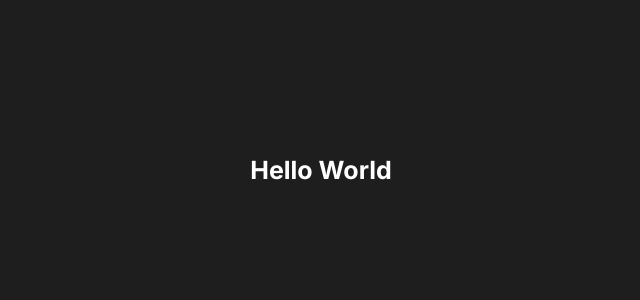
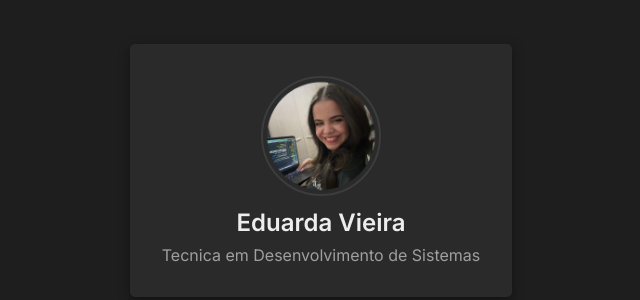
Before and after one commit to eduardavieira-dev/Link-in-bio, a React (Vite) app: page / in a window 1280 px wide. Shown: the part 230-530 px from the top of the page, without its empty margins (319-959 px from the left). Built offline with nearby package versions, Linux system fonts and the light colour scheme.

Commit message:
feat: add ProfileHeader and components

```diff
--- a/src/App.tsx
+++ b/src/App.tsx
@@ -1,9 +1,12 @@
-import { TituloTeste } from './styles/pages/home.style';
+import { ProfileHeader } from "./components/ProfileHeader";
+import { MainContainer } from "./styles/pages/Home/home.style";
 
 export function App() {
     return (
         <>
-            <TituloTeste>Hello World</TituloTeste>
+            <MainContainer>
+              <ProfileHeader></ProfileHeader>
+            </MainContainer>
         </>
     );
 }
--- /dev/null
+++ b/src/components/ProfileHeader/index.tsx
@@ -0,0 +1,11 @@
+import { ProfileContainer } from "../../styles/components/ProfileHeader/ProfileHeader.style";
+
+export function ProfileHeader() {
+    return (
+    <ProfileContainer>
+        <img src="/profile.png" alt="Eduarda" />
+        <h2>Eduarda Vieira</h2>
+        <p>Tecnica em Desenvolvimento de Sistemas</p>
+    </ProfileContainer>
+    );
+}
--- /dev/null
+++ b/src/styles/components/ProfileHeader/ProfileHeader.style.ts
@@ -0,0 +1,25 @@
+import styled from "styled-components";
+
+export const ProfileContainer = styled.div`
+    text-align: center;
+
+    img{
+        width: 120px;
+        height: 120px;
+        object-fit: cover;
+        border: 2px solid var(--border-color);
+        border-radius: 50%;
+    }
+
+    h2{
+        font-size: 1.5em;
+        font-weight:600;
+        margin: 1vh 0;
+    }
+
+    p{
+        font-size: 1em;
+        opacity: 60%;
+
+    }
+`;
--- /dev/null
+++ b/src/styles/pages/Home/home.style.ts
@@ -0,0 +1,16 @@
+import styled from 'styled-components';
+
+export const MainContainer = styled.section`
+    border-radius: 5px;
+    margin: 3vh 4vw;
+    padding: 2em;
+    background-color: var(--secondary-bg-color);
+    color: var(--white-color);
+    box-shadow: 0px 4px 12px rgba(0, 0, 0, 0.4);
+`;
+
+export const LinksContainer = styled.div`
+    margin-top: 5vh;
+    display: flex;
+    flex-direction: column;
+`;
--- a/src/styles/pages/home.style.ts
+++ /dev/null
@@ -1,6 +0,0 @@
-import styled from 'styled-components';
-
-export const TituloTeste = styled.h1`
-    color: #fff;
-    font-size: 25px;
-`;
```
Also changed, not shown: public/profile.png (added).
